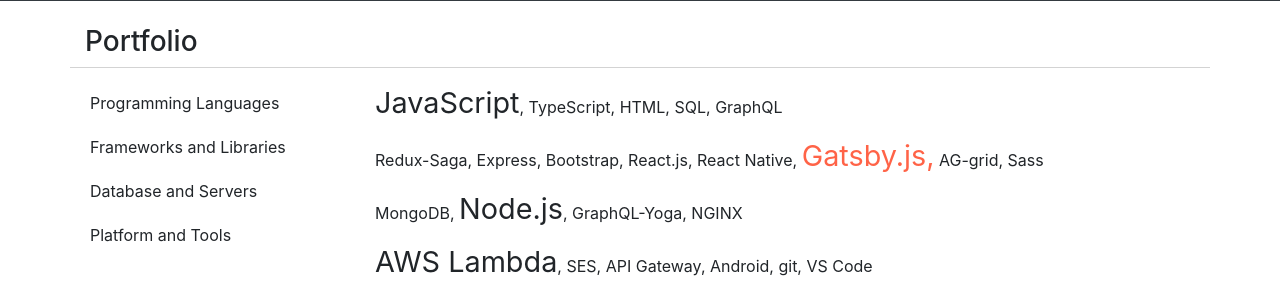
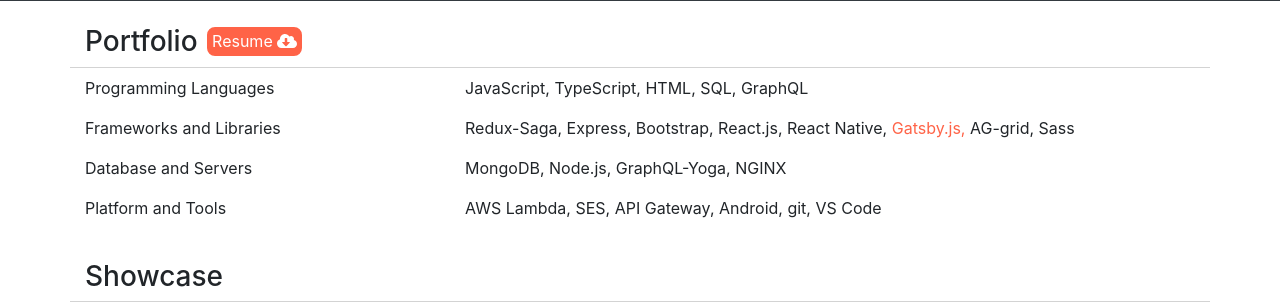
Before and after one commit to sprakash57/portfolio, a Gatsby site: page /about in a window 1280 px wide. Shown: the part 75-383 px from the top of the page. Built offline with nearby package versions, Linux system fonts and the light colour scheme; Gatsby itself is replaced by a stand-in of ours.

Commit message:
added resume download functionality

```diff
--- a/package.json
+++ b/package.json
@@ -17,8 +17,10 @@
     "@contentful/rich-text-react-renderer": "^13.4.0",
     "@fortawesome/fontawesome-svg-core": "^1.2.28",
     "@fortawesome/free-brands-svg-icons": "^5.13.0",
+    "@fortawesome/free-solid-svg-icons": "^5.13.0",
     "@fortawesome/react-fontawesome": "^0.1.9",
     "bootstrap": "^4.4.1",
+    "disqus-react": "^1.0.8",
     "gatsby": "^2.21.0",
     "gatsby-plugin-react-helmet": "^3.3.0",
     "gatsby-plugin-sass": "^2.3.0",
@@ -29,7 +31,7 @@
     "gatsby-source-filesystem": "^2.3.0",
     "gatsby-transformer-remark": "^2.8.4",
     "jquery": "^3.5.1",
-    "node-sass": "^4.14.0",
+    "node-sass": "^4.14.1",
     "popper.js": "^1.12.9",
     "react": "^16.12.0",
     "react-dom": "^16.12.0",
--- a/src/components/footer.js
+++ b/src/components/footer.js
@@ -2,7 +2,7 @@
 import { useStaticQuery, graphql } from 'gatsby';
 import styles from './footer.module.scss';
 
-const Footer = () => {
+const Footer = (props) => {
     const { site: { siteMetadata: { author } } } = useStaticQuery(graphql`
         query {
             site {
@@ -14,7 +14,7 @@
     `)
     return (
         <div className={styles.footer}>
-            <p>Created by {author}, © 2020</p>
+            <p style={{ color: props.color }}>Created by {author}, © 2020</p>
         </div>
     )
 }
--- a/src/components/header.js
+++ b/src/components/header.js
@@ -5,7 +5,7 @@
 const Header = () => {
   return (
     <nav className="navbar navbar-expand-lg navbar-dark bg-dark">
-      <Link className={styles.title} to='/'>S<span className={styles.tomato}>:_:</span>PR</Link>
+      <Link className={styles.title} to='/'>S<span className={styles.tomato}>:_:</span>PR Dev</Link>
       <button className="navbar-toggler" type="button" data-toggle="collapse" data-target="#navbarNav" aria-controls="navbarNav" aria-expanded="false" aria-label="Toggle navigation">
         <span className="navbar-toggler-icon"></span>
       </button>
@@ -17,10 +17,10 @@
           <li className="nav-item">
             <Link className='nav-link' activeClassName='active' to='/blog'>Blog</Link>
           </li>
-          <li className="nav-item ml-2">
+          <li className="nav-item">
             <Link className='nav-link' activeClassName='active' to='/about'>Portfolio</Link>
           </li>
-          <li className="nav-item ml-2">
+          <li className="nav-item">
             <Link className='nav-link' activeClassName='active' to='/contact'>Contact</Link>
           </li>
         </ul>
--- a/src/components/layout.js
+++ b/src/components/layout.js
@@ -6,6 +6,12 @@
 import Head from './head';
 
 const Layout = (props) => {
+    const renderFooter = () => {
+        if (['Home', 'Blogs', 'About', 'Contact'].includes(props.title)) {
+            return <Footer />
+        }
+        return <></>
+    }
     return (
         <div className={styles.container}>
             <div className={styles.content}>
@@ -13,7 +19,7 @@
                 <Head title={props.title} />
                 {props.children}
             </div>
-            <Footer />
+            {renderFooter()}
         </div>
     );
 }
--- a/src/components/pop.js
+++ b/src/components/pop.js
@@ -1,5 +1,5 @@
 import React from 'react';
 
-const Pop = ({ text }) => <span style={{ color: 'tomato' }}>{text}</span>;
+const Pop = ({ text, size }) => <span style={{ color: 'tomato', fontSize: size }}>{text}</span>;
 
 export default Pop;
--- a/src/pages/about.js
+++ b/src/pages/about.js
@@ -3,40 +3,70 @@
 import styles from './about.module.scss';
 import { workDone, github } from '../libs/dataLib';
 import Pop from '../components/pop';
+import { FontAwesomeIcon } from '@fortawesome/react-fontawesome';
+import { faCloudDownloadAlt } from '@fortawesome/free-solid-svg-icons';
 
 const About = () => {
+    const handleDownload = async () => {
+        const response = await fetch(process.env.GATSBY_AWS_API_DOWNLOAD, {
+            method: 'GET',
+            headers: {
+                'Accept': 'application/json',
+                'Content-Type': 'application/json'
+            }
+        }).then(resp => resp.json()).catch(err => alert('something went wrong on server side. Check back later'));
+        window.open(response);
+    }
     return (
         <Layout title='About'>
             <div className="container mt-4">
                 <div className="row hr-line">
                     <div className="col">
-                        <h3>Portfolio</h3>
+                        <h3>Portfolio{' '}
+                            <button onClick={handleDownload} className={styles.resume}>
+                                Resume {' '}<FontAwesomeIcon icon={faCloudDownloadAlt} />
+                            </button>
+                        </h3>
                     </div>
                 </div>
-                <div className="row mt-2 pb-3">
-                    <div className="col-sm-4 col-md-3">
-                        <ul className={styles.ques}>
-                            <li>Programming Languages </li>
-                            <li>Frameworks and Libraries </li>
-                            <li>Database and Servers </li>
-                            <li>Platform and Tools </li>
-                        </ul>
-                    </div>
-                    <div className="col-sm-8 col-md-9">
-                        <ul className={styles.ans}>
-                            <li><span>JavaScript</span>, TypeScript, HTML, SQL, GraphQL</li>
-                            <li>Redux-Saga, Express, Bootstrap, React.js, React Native, <Pop text='Gatsby.js,' /> AG-grid, Sass</li>
-                            <li>MongoDB, <span>Node.js</span>, GraphQL-Yoga, NGINX</li>
-                            <li><span>AWS Lambda</span>, SES, API Gateway, Android, git, VS Code</li>
-                        </ul>
-                    </div>
-                </div>
+                <section className="row mt-2">
+                    <article className="col-xs-12 col-sm-4">
+                        <p className={styles.pHead}>Programming Languages</p>
+                    </article>
+                    <article className="col-xs-12 col-sm-8">
+                        <p className={styles.pBody}>JavaScript, TypeScript, HTML, SQL, GraphQL</p>
+                    </article>
+                </section>
+                <section className="row">
+                    <article className="col-xs-12 col-sm-4">
+                        <p className={styles.pHead}>Frameworks and Libraries</p>
+                    </article>
+                    <article className="col-xs-12 col-sm-8">
+                        <p className={styles.pBody}>Redux-Saga, Express, Bootstrap, React.js, React Native, <Pop text='Gatsby.js,' /> AG-grid, Sass</p>
+                    </article>
+                </section>
+                <section className="row">
+                    <article className="col-xs-12 col-sm-4">
+                        <p className={styles.pHead}>Database and Servers</p>
+                    </article>
+                    <article className="col-xs-12 col-sm-8">
+                        <p className={styles.pBody}>MongoDB, Node.js, GraphQL-Yoga, NGINX</p>
+                    </article>
+                </section>
+                <section className="row">
+                    <article className="col-xs-12 col-sm-4">
+                        <p className={styles.pHead}>Platform and Tools</p>
+                    </article>
+                    <article className="col-xs-12 col-sm-8">
+                        <p className={styles.pBody}>AWS Lambda, SES, API Gateway, Android, git, VS Code</p>
+                    </article>
+                </section>
                 <div className="row mt-4 hr-line">
                     <div className="col">
                         <h3>Showcase</h3>
                     </div>
                 </div>
-                <header className='mb-2'>Some of my personal work and <Pop text='open source' /> contributions.
+                <header className='mb-2 mt-2'>Some of my personal work and <Pop text='open source' /> contributions.
                 For more, visit my <a href={github} target="_blank" rel="noopener noreferrer">github</a> page</header>
                 <section>
                     <div className={styles.customScroll}>
--- a/src/pages/about.module.scss
+++ b/src/pages/about.module.scss
@@ -1,22 +1,24 @@
-.ques{
-    list-style: none;
-    padding: 0;
-    > li{
-        padding: 5px;
-        font-size: 1rem;
-        margin: 10px 0;
-    }
+.p-body {
+    font-family: monospace;
+    opacity: 0.8;
 }
 
-.ans{
-    list-style: none;
-    padding: 0;
-    > li{
-        padding: 5px;
-        > span{
-            font-size: 1.8rem;
-        }
-    }
+.p-head{
+    font-family: sans-serif;
+    font-size: 1.1rem;
+}
+
+.resume{
+    vertical-align: top;
+    height: auto;
+    width: auto;
+    font-size: 1rem;
+    background-color: tomato;
+    border: 2px solid white;
+    color: white;
+    border-radius: 10px;
+    padding: 5px;
+    transition: all 0.2s linear 0s;
 }
 
 .custom-scroll{
--- a/src/styles/index.scss
+++ b/src/styles/index.scss
@@ -1,6 +1,10 @@
 // /* Reset provided by https://github.com/gatsbyjs/gatsby-starter-blog via MIT license */
 #gatsby-focus-wrapper{
-    background: tomato;
+    background: #343a40;
+}
+
+button:focus{
+  outline: 1px solid tomato !important;
 }
 
 .hr-line {
@@ -51,6 +55,11 @@
     0% { transform: rotate(0deg); }
     100% { transform: rotate(360deg); }
   }
+
+#disqus_thread{
+  width: 82%;
+  margin: 0 auto;
+}
 // html {
 //     font-family: sans-serif;
 //     -ms-text-size-adjust: 100%;
```
Also changed, not shown: src/pages/contact.js (+10 -8 lines), src/pages/index.js (+4 -4 lines), src/pages/index.module.scss (+12 -7 lines), src/templates/post.js (+15 -4 lines), src/templates/post.module.scss (+7 -0 lines), src/libs/dataLib.js, 1 other file.
